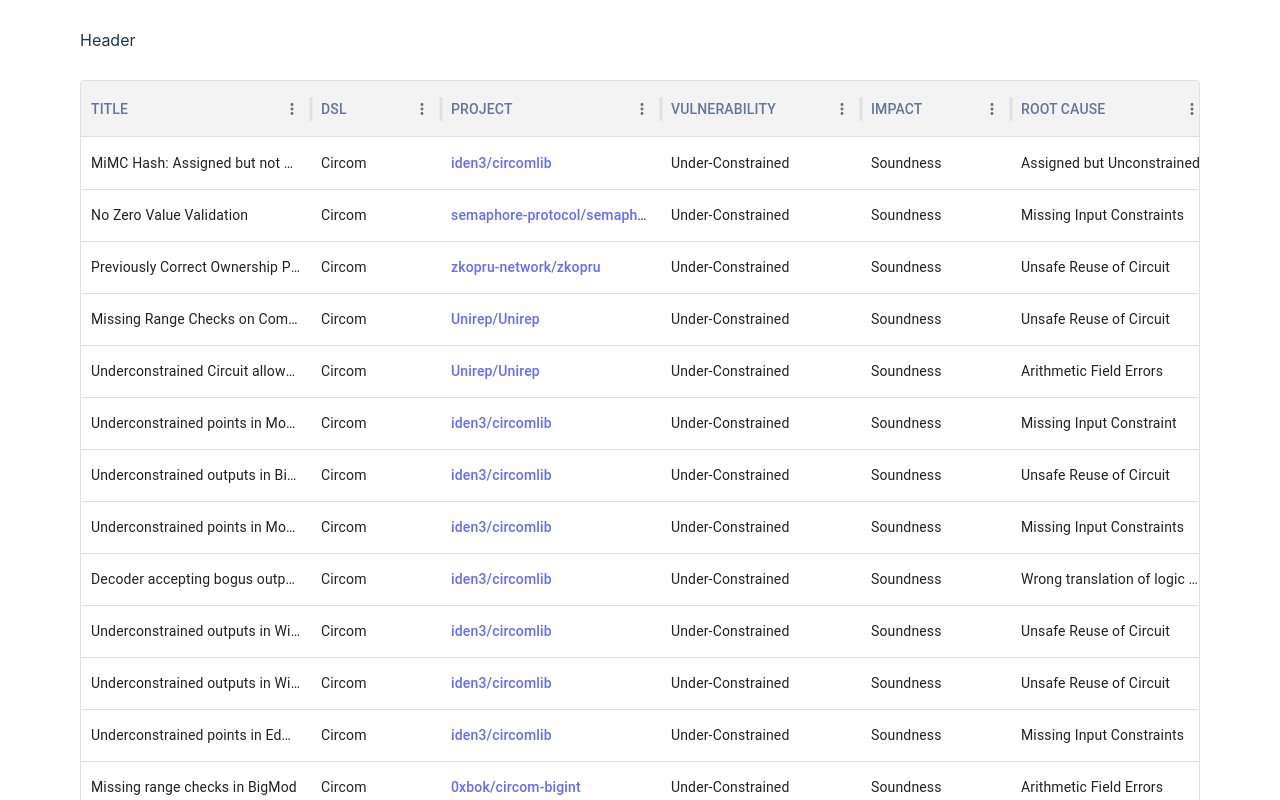
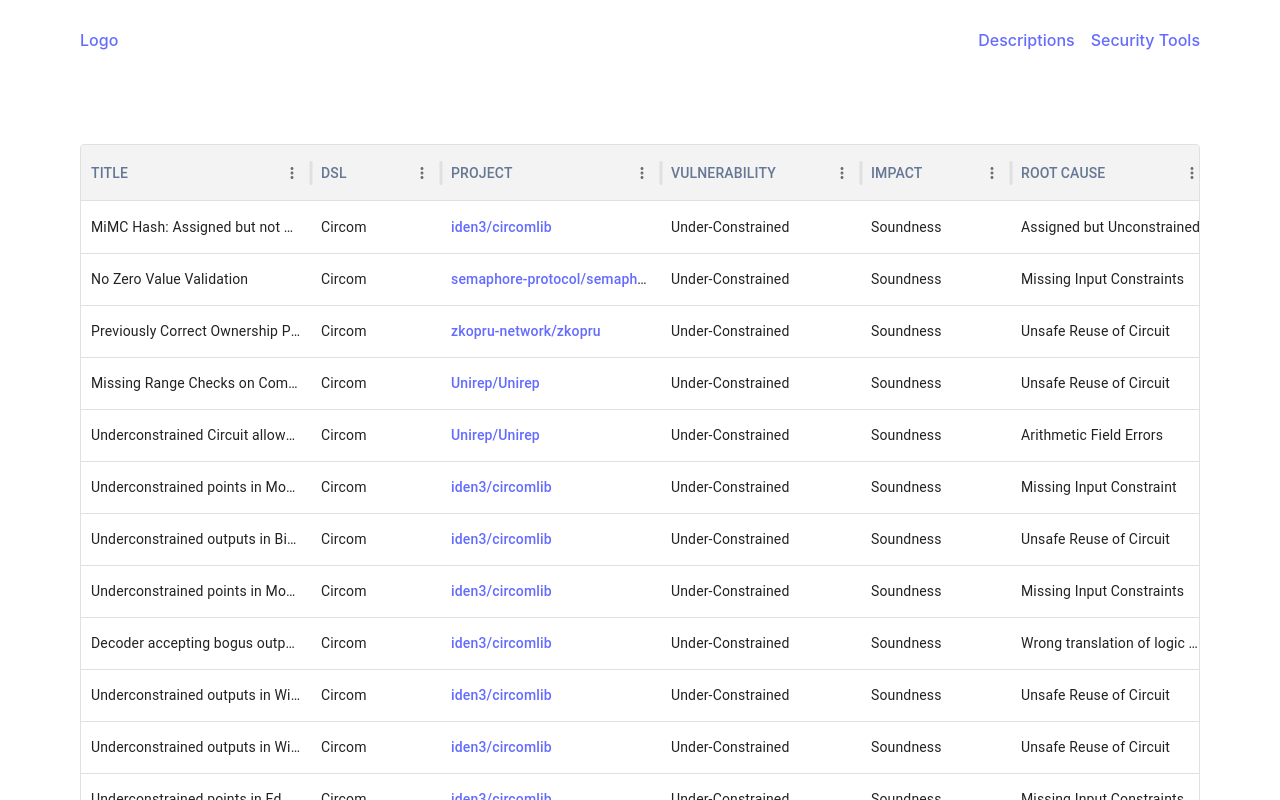
Before and after one commit to zksecurity/zkbugs-website, a React (Vite) app: page / in a window 1280 px wide. Shown: the top 800 px of the page. Built offline with nearby package versions, Linux system fonts and the light colour scheme.

Commit message:
Add header nav menu

```diff
--- a/src/components/bugs-table/BugsTable.jsx
+++ b/src/components/bugs-table/BugsTable.jsx
@@ -1,7 +1,6 @@
 import { DataGrid } from "@mui/x-data-grid";
 import { styled } from "@mui/material";
 import useTableConfig from "../../hooks/useTableConfig";
-import Container from "../layout/Container";
 
 const DataGridStyled = styled(DataGrid)({
   "& .MuiDataGrid-columnHeaders [role=row]": {
@@ -15,11 +14,7 @@
 
 function BugsTable() {
   const { rows, columns } = useTableConfig();
-  return (
-    <Container>
-      <DataGridStyled rows={rows} columns={columns} />
-    </Container>
-  );
+  return <DataGridStyled rows={rows} columns={columns} />;
 }
 
 export default BugsTable;
--- a/src/components/header/Header.jsx
+++ b/src/components/header/Header.jsx
@@ -1,18 +1,37 @@
 import { styled } from "@mui/material";
 import Container from "../layout/Container";
+import { NavLink } from "react-router";
+import { paths } from "../../utils/paths";
+
+const HeaderContainer = styled(Container)({
+  position: "sticky",
+  top: 0,
+  backgroundColor: "white",
+  zIndex: 10,
+});
 
 const HeaderStyled = styled("div")({
   padding: "1.75rem 0",
   display: "flex",
   justifyContent: "space-between",
   alignItems: "center",
+  "& .menu": {
+    display: "flex",
+    gap: "1rem",
+  },
 });
 
 function Header() {
   return (
-    <Container>
-      <HeaderStyled>Header</HeaderStyled>
-    </Container>
+    <HeaderContainer>
+      <HeaderStyled>
+        <NavLink to={paths.home}>Logo</NavLink>
+        <div className="menu">
+          <NavLink to={paths.descriptions}>Descriptions</NavLink>
+          <NavLink to={paths.tools}>Security Tools</NavLink>
+        </div>
+      </HeaderStyled>
+    </HeaderContainer>
   );
 }
 
--- a/src/pages/home/HomePage.jsx
+++ b/src/pages/home/HomePage.jsx
@@ -1,10 +1,11 @@
 import BugsTable from "../../components/bugs-table/BugsTable";
+import Container from "../../components/layout/Container";
 
 function HomePage() {
   return (
-    <div>
+    <Container sx={{ marginTop: "4rem" }}>
       <BugsTable />
-    </div>
+    </Container>
   );
 }
 
--- a/src/pages/tools/ToolsPage.jsx
+++ b/src/pages/tools/ToolsPage.jsx
@@ -3,11 +3,9 @@
 
 function ToolsPage() {
   return (
-    <div>
-      <Container>
-        <ToolsTable />
-      </Container>
-    </div>
+    <Container sx={{ marginTop: "4rem" }}>
+      <ToolsTable />
+    </Container>
   );
 }
 
```
